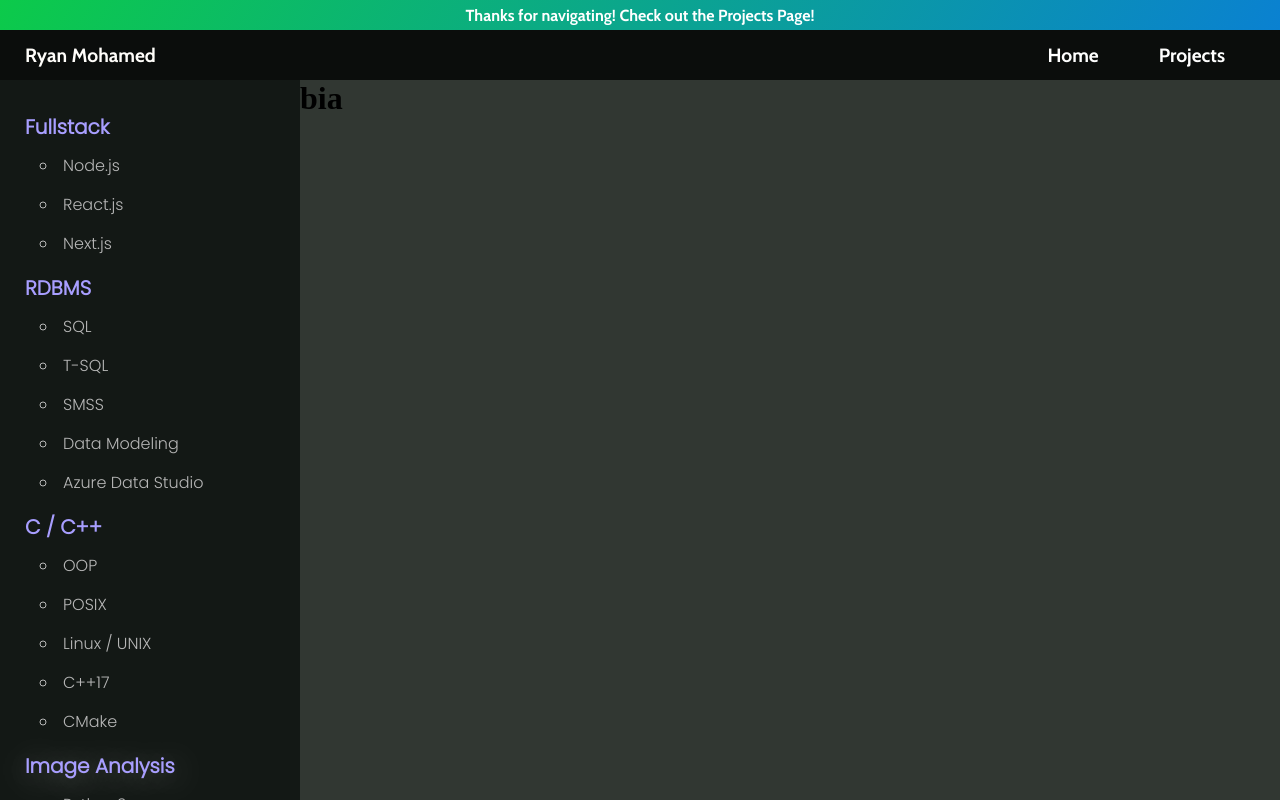
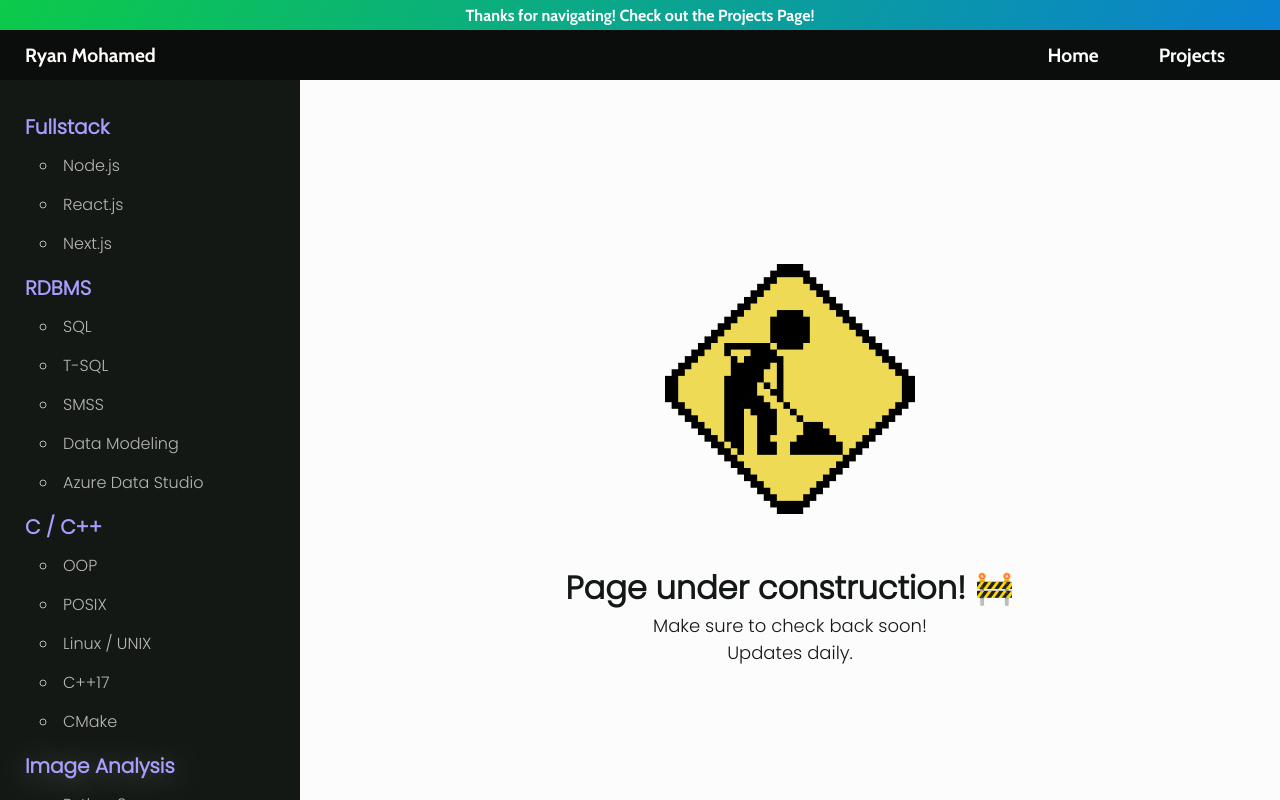
Before and after one commit to ryanmohamed/next-portfolio, a Next.js app: page /projects/bia in a window 1280 px wide. Built offline with nearby package versions, Linux system fonts and the light colour scheme.

Commit message:
next blog added + cleanup

```diff
--- /dev/null
+++ b/components/Construction/Construction.js
@@ -0,0 +1,13 @@
+import styles from './Construction.module.css'
+import Image from 'next/image'
+import constructionGif from '../../public/imgs/construction.gif'
+export default function Construction ({}) {
+    return (
+        <div className={styles.Construction}>
+            <Image src={constructionGif} alt="construction" height={250} width={250}/>
+            <h1>Page under construction! 🚧</h1>
+            <p>Make sure to check back soon!</p>
+            <p>Updates daily.</p>
+        </div>
+    )
+}
--- /dev/null
+++ b/components/Construction/Construction.module.css
@@ -0,0 +1,32 @@
+.Construction {
+    padding: var(--dropdownheight);
+    position: absolute;
+    top: 0;
+    left: 0;
+    width: 100%;
+    height: calc(100vh - calc(var(--bannerheight) + var(--navheight)));
+    background-color: rgb(252, 252, 252);
+    display: flex;
+    flex-direction: column;
+    align-items: center;
+    justify-content: center;
+}
+
+.Construction > img {
+    user-select: none;
+    pointer-events: none;
+    filter: saturate(0.6);
+    margin: 50px;
+}
+.Construction > h1, .Construction > p {
+    font-family: 'Poppins';
+    padding: 0 25px;
+    text-align: center;
+    color: var(--main-bg4);
+}
+.Construction > h1 {
+    font-size: 32px;
+}
+.Construction > p {
+    font-size: 18px;
+}
--- a/components/Projects/Student/Student.js
+++ b/components/Projects/Student/Student.js
@@ -18,7 +18,7 @@ function Student(){
         <>
             <VideoFeature title="Assignment tracker/priority analysis with React & Node"
                 src="/vids/Student.mp4"
-                noLink
+                href="https://aqua-betta-72.tiiny.site"
                 github="https://github.com/ryanmohamed/student_plus_plus_client"
                 tags={['fullstack', 'front-end', 'react.js', 'back-end', 'node.js', 'express.js', 'jwt authentication', 'rest api', 'relational data modeling', 'mysql', 'sequelize.js', 'integration tests', 'agile', 'software development']}
                 filename={'Assignment.js'}
@@ -27,14 +27,14 @@ function Student(){
             >
                 <p>This is a fullstack B2C web app for <span className="emphasize">tracking assignments/tasks</span> and <span className="emphasize">extrapolating their importance/rank</span> in a collective to-do list. Project stack includes <span className='emphasize'>React</span>, <span className='emphasize'>Node</span>, <span className='emphasize'>Express</span> and <span className='emphasize'>MySQL</span>.</p>
                 <p>Users are verified through <span className='emphasize'>JWT authentication</span> and gain access to their personalized to-do list. Users can create/delete/update courses & assignments while our servers appropriately adapt to changes. </p>
-                <a
+                {/* <a
                     href="https://aqua-betta-72.tiiny.site"
                     target="_blank"
                     rel="noreferrer"
                     className={styles.Documentation}
                 >
                     View the full project documentation.
-                </a>
+                </a> */}
             </VideoFeature>
         </>
     )
--- a/pages/projects/bia.js
+++ /dev/null
@@ -1,15 +0,0 @@
-import styles from './Projects.module.css'
-import SkillLayout from "../../layout/SkillLayout/SkillLayout"
-
-function IA(){
-    return (
-        <div className={styles.ProjectsPage} style={{ 'position': 'relative' }}>
-            <div className={styles.Projects_Container} >
-                <h1>bia</h1>
-            </div>
-        </div>
-    )
-}
-
-IA.pageLayout = SkillLayout
-export default IA
--- /dev/null
+++ b/pages/projects/bia/index.js
@@ -0,0 +1,13 @@
+import styles from '../Projects.module.css'
+import SkillLayout from "../../../layout/SkillLayout/SkillLayout"
+import Construction from '../../../components/Construction/Construction'
+function IA(){
+    return (
+        <div className={styles.ProjectsPage} style={{ 'position': 'relative' }}>
+            <Construction />
+        </div>
+    )
+}
+
+IA.pageLayout = SkillLayout
+export default IA
--- a/pages/projects/fullstack/index.js
+++ b/pages/projects/fullstack/index.js
@@ -22,9 +22,9 @@ function Fullstack(){
                         <img className={styles.bot} src="/svgs/waves-bot.svg"/>
                     </div> */}
                     <motion.li whileHover={{ scale: 1.1 }} whileTap={{ scale: 1.2 }}><a href="#petmatcher">Petmatcher</a></motion.li>
-                    <motion.li whileHover={{ scale: 1.1 }} whileTap={{ scale: 1.2 }}><a>Student++</a></motion.li>
-                    <motion.li whileHover={{ scale: 1.1 }} whileTap={{ scale: 1.2 }}><a href="#googleblogger">Google/Blogger API + OAuth 2.0</a></motion.li>
-                    <motion.li whileHover={{ scale: 1.1 }} whileTap={{ scale: 1.2 }}><a href="#nextblog">Next.js / Firebase Blog</a></motion.li>
+                    <motion.li whileHover={{ scale: 1.1 }} whileTap={{ scale: 1.2 }}><a href="#student">Student++</a></motion.li>
+                    <motion.li whileHover={{ scale: 1.1 }} whileTap={{ scale: 1.2 }}><a href="#googleblogger">Google Blogger API + OAuth 2.0</a></motion.li>
+                    <motion.li whileHover={{ scale: 1.1 }} whileTap={{ scale: 1.2 }}><a href="#nextblog">Next.js / Firebase Music Blog</a></motion.li>
                 </ul>
 
                 <section className={styles.Breakdown}>
```
Also changed, not shown: components/Projects/NextBlog/NextBlog.js (+12 -14 lines), pages/projects/c.js (deleted, +0 -54 lines), pages/projects/c/index.js (added, +14 -0 lines), pages/projects/rdbms.js (deleted, +0 -17 lines), pages/projects/rdbms/index.js (added, +13 -0 lines), public/imgs/construction.gif (added), public/snippets/nextblog.txt (added), 1 other file (tests, documents, lock files or other folders).
